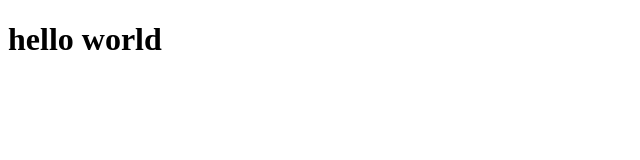
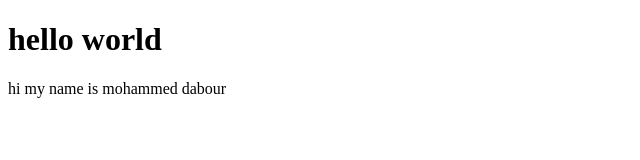
Before and after one commit to mrDabbour/projectX, a plain HTML site: page index.html in a window 1280 px wide. Shown: the whole page, without its empty margins (0-640 px from the left). Drawn offline with Linux system fonts and the light colour scheme.

Commit message:
add new line to index.html

```diff
--- a/index.html
+++ b/index.html
@@ -8,5 +8,6 @@
 </head>
 <body>
     <h1>hello world</h1>
+    <p>hi my name is mohammed dabour</p>
     </body>
 </html>
```
